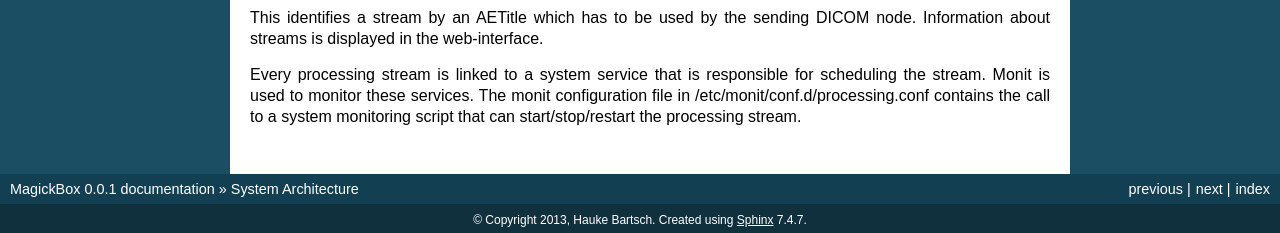
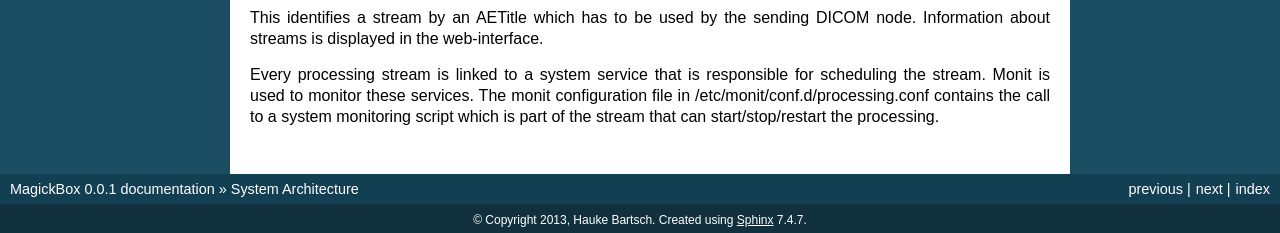
Before and after one commit to HaukeBartsch/MagickBox, a Sphinx documentation site: the page built from code/documentation/docs/source/Introduction.rst, in a window 1280 px wide. Shown: the part 1685-1918 px from the top of the page. Built offline with Sphinx 7.4.7, drawn with Linux system fonts in a browser that asks for light colours.

```diff
--- a/code/documentation/docs/source/Introduction.rst
+++ b/code/documentation/docs/source/Introduction.rst
@@ -68,4 +68,4 @@
 
 This identifies a stream by an AETitle which has to be used by the sending DICOM node. Information about streams is displayed in the web-interface.
 
-Every processing stream is linked to a system service that is responsible for scheduling the stream. Monit is used to monitor these services. The monit configuration file in /etc/monit/conf.d/processing.conf contains the call to a system monitoring script that can start/stop/restart the processing stream.
+Every processing stream is linked to a system service that is responsible for scheduling the stream. Monit is used to monitor these services. The monit configuration file in /etc/monit/conf.d/processing.conf contains the call to a system monitoring script which is part of the stream that can start/stop/restart the processing.
```
